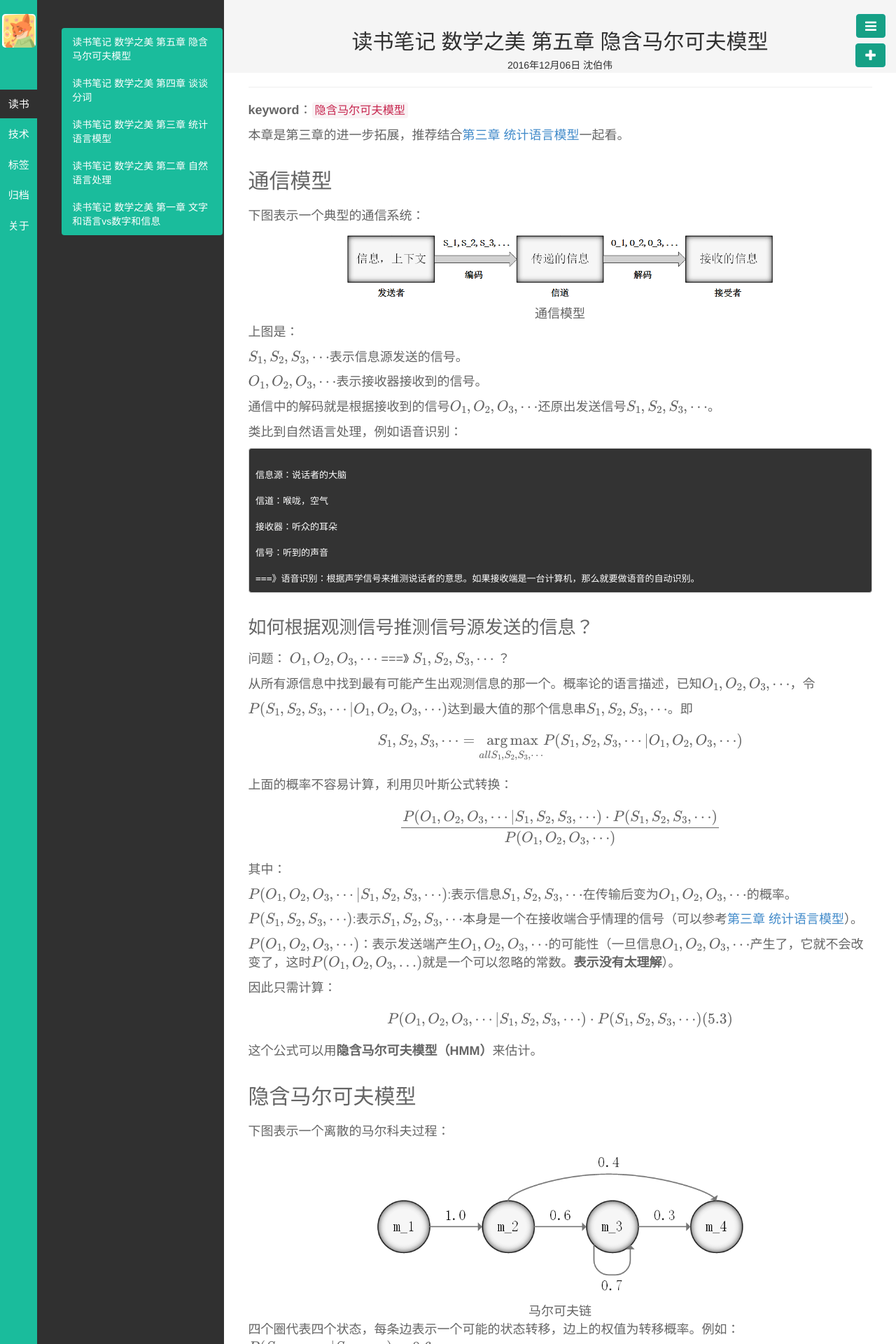
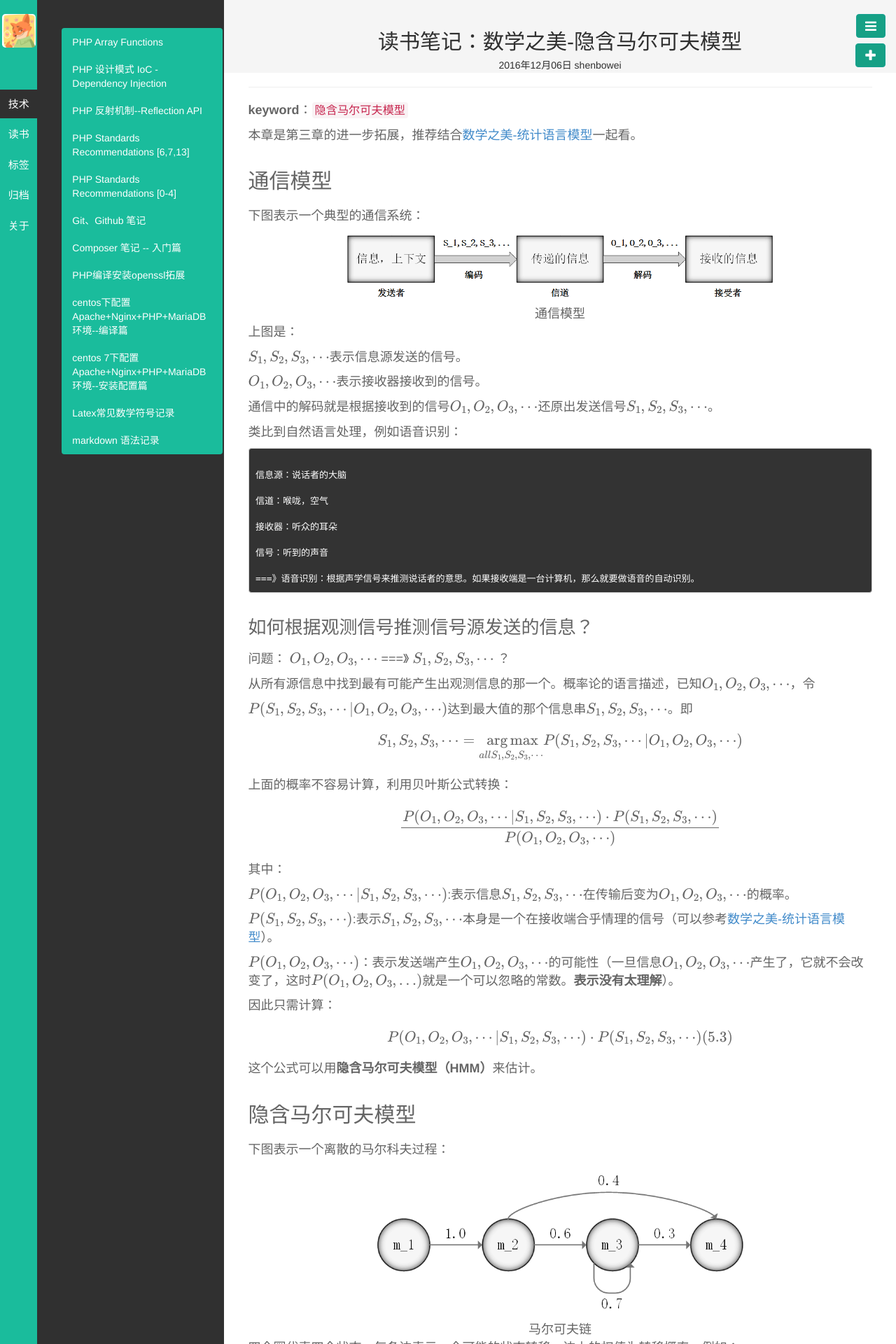
Before and after one commit to shenbowei/shenbowei.github.io, a Jekyll site: the page built from _posts/读书/数学之美/2016-12-06-beauty-of-math-chapter5.markdown, in a window 1280 px wide. Shown: the top 1920 px of the page at 70% size. Built offline with Jekyll 4.4.1, drawn with Linux system fonts in a browser that asks for light colours; formulas are drawn with MathJax 3; comment, search, counter and statistics services are not loaded; some of the changed text lies outside the part shown.

Commit message:
删除数学之美第一章，修改各章标题

````diff
--- a/_config.yml
+++ b/_config.yml
@@ -34,7 +34,7 @@ ga:
   url: shenbowei.github.io
 
 # 主题设置，自动激活某个标签
-active: 读书
+active: 技术
 
 # 首页除了最新文章外显示分类
 #cates:
--- a/_posts/读书/数学之美/2016-10-08-beauty-of-math-chapter1.markdown
+++ /dev/null
@@ -1,31 +0,0 @@
----
-layout: post
-title: 读书笔记 数学之美 第一章 文字和语言vs数字和信息
-category: 读书
-author: 沈伯伟
-tags: 数学之美
----
-
-**keyword**：`数学、文字、语言、信息`
-
-```
-数字、文字和自然语言一样，都是信息的载体，它们之间有着天然的联系。
-```
-
-本章主要讲述了数学、文字、语言、信息这四者的关系。从信息的起源讲起，阐述了文字、数学和语言的历史以及他们之间的内在联系。
-
-14页的内容大多数是在讲历史。在小结里告诉了我们后面章节的讨论重点：
-
-- 通信的原理和信息传播模型
-
-- （信源）编码和最短编码
-
-- 解码的规则、语法
-
-- 聚类
-
-- 校验位
-
-- 双语的对照文本，语料库和机器翻译
-
-- 多义性和利用上下文消除歧义性
--- a/_posts/读书/数学之美/2016-10-21-beauty-of-math-chapter2.markdown
+++ b/_posts/读书/数学之美/2016-10-21-beauty-of-math-chapter2.markdown
@@ -1,8 +1,8 @@
 ---
 layout: post
-title: 读书笔记 数学之美 第二章 自然语言处理
+title: 读书笔记：数学之美-自然语言处理
 category: 读书
-author: 沈伯伟
+author: shenbowei
 tags: 数学之美
 ---
 
--- a/_posts/读书/数学之美/2016-10-22-beauty-of-math-chapter3.markdown
+++ b/_posts/读书/数学之美/2016-10-22-beauty-of-math-chapter3.markdown
@@ -1,8 +1,8 @@
 ---
 layout: post
-title: 读书笔记 数学之美 第三章 统计语言模型
+title: 读书笔记：数学之美-统计语言模型
 category: 读书
-author: 沈伯伟
+author: shenbowei
 tags: 数学之美
 ---
 
--- a/_posts/读书/数学之美/2016-11-21-beauty-of-math-chapter4.markdown
+++ b/_posts/读书/数学之美/2016-11-21-beauty-of-math-chapter4.markdown
@@ -1,8 +1,8 @@
 ---
 layout: post
-title: 读书笔记 数学之美 第四章 谈谈分词
+title: 读书笔记：数学之美-谈谈分词
 category: 读书
-author: 沈伯伟
+author: shenbowei
 tags: 数学之美
 ---
 
--- a/_posts/读书/数学之美/2016-12-06-beauty-of-math-chapter5.markdown
+++ b/_posts/读书/数学之美/2016-12-06-beauty-of-math-chapter5.markdown
@@ -1,14 +1,14 @@
 ---
 layout: post
-title: 读书笔记 数学之美 第五章 隐含马尔可夫模型
+title: 读书笔记：数学之美-隐含马尔可夫模型
 category: 读书
-author: 沈伯伟
+author: shenbowei
 tags: 数学之美
 ---
 
 **keyword**：`隐含马尔可夫模型`
 
-本章是第三章的进一步拓展，推荐结合[第三章 统计语言模型](https://shenbowei.github.io/2016/10/22/beauty-of-math-chapter3.html "跳转")一起看。
+本章是第三章的进一步拓展，推荐结合[数学之美-统计语言模型](https://shenbowei.github.io/2016/10/22/beauty-of-math-chapter3.html "跳转")一起看。
 
 ## 通信模型
 
@@ -66,7 +66,7 @@ $$
 
 $P(O_1,O_2,O_3, \cdots \| S_1,S_2,S_3, \cdots)$:表示信息$S_1,S_2,S_3, \cdots$在传输后变为$O_1,O_2,O_3, \cdots$的概率。
 
-$P(S_1,S_2,S_3, \cdots)$:表示$S_1,S_2,S_3, \cdots$本身是一个在接收端合乎情理的信号（可以参考[第三章 统计语言模型](https://shenbowei.github.io/2016/10/22/beauty-of-math-chapter3.html "跳转")）。
+$P(S_1,S_2,S_3, \cdots)$:表示$S_1,S_2,S_3, \cdots$本身是一个在接收端合乎情理的信号（可以参考[数学之美-统计语言模型](https://shenbowei.github.io/2016/10/22/beauty-of-math-chapter3.html "跳转")）。
 
 $P(O_1,O_2,O_3, \cdots)$：表示发送端产生$O_1,O_2,O_3, \cdots$的可能性（一旦信息$O_1,O_2,O_3, \cdots$产生了，它就不会改变了，这时$P(O_1,O_2,O_3, \dots)$就是一个可以忽略的常数。**表示没有太理解**）。
 
@@ -176,7 +176,7 @@ $$
 P(O_t|S_t) \approx \frac{\# (O_t,S_t)}{\# (S_t)}
 $$
 
-对于(5.7)的转移概率，和[第三章 统计语言模型](https://shenbowei.github.io/2016/10/22/beauty-of-math-chapter3.html "跳转")的条件概率完全相同：
+对于(5.7)的转移概率，和[数学之美-统计语言模型](https://shenbowei.github.io/2016/10/22/beauty-of-math-chapter3.html "跳转")的条件概率完全相同：
 
 $$
 P(S_t|S_{t-1}) \approx \frac{\# (S_{t-1},S_t)}{\# (S_{t-1})}
````
